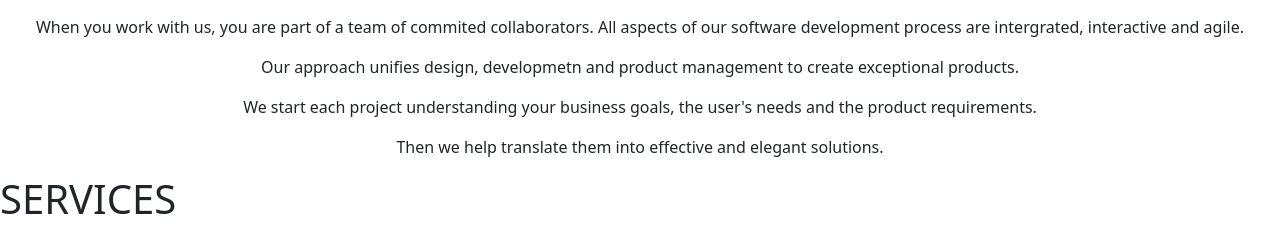
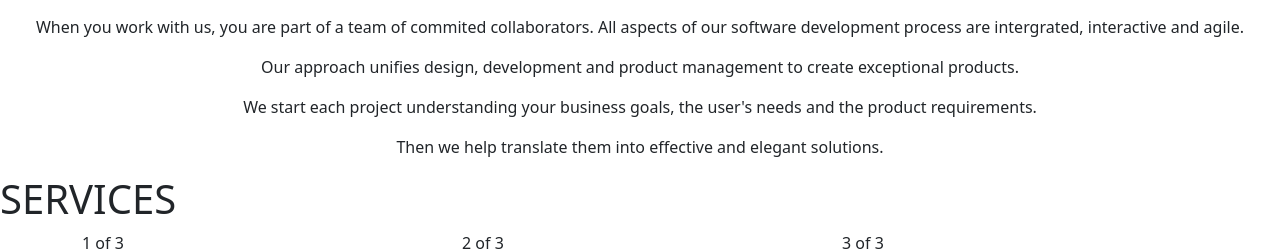
Before and after one commit to RoySamson-stack/delani-studio, a plain HTML site: page index.html in a window 1280 px wide. Shown: the part 873-1125 px from the top of the page. Before the commit the page ends 1104 px from the top, so only its background shows below. Drawn offline with nearby package versions, Linux system fonts and the light colour scheme.

Commit message:
adding the grid system using bootstrap

```diff
--- a/index.html
+++ b/index.html
@@ -22,13 +22,28 @@
     <p>When you work with us, you are part of a team of commited collaborators. All aspects of our
       software development process are intergrated, interactive and agile.
     </p>
-    <p>Our approach unifies design, developmetn and product management to create exceptional products.</p>
+    <p>Our approach unifies design, development and product management to create exceptional products.</p>
      <p> We start each project understanding your business goals, the user's needs and the product requirements.</p>
     <p>Then we help translate them into effective and elegant solutions.
     </p>
   </div>
   <div class="services_section">
     <h1>SERVICES</h1>
+    <div class="container">
+      <div class="row">
+      </div>
+      <div class="row">
+        <div class="col">
+          1 of 3
+        </div>
+        <div class="col">
+          2 of 3
+        </div>
+        <div class="col">
+          3 of 3
+        </div>
+      </div>
+    </div>
   </div>
   <script src="https://ajax.googleapis.com/ajax/libs/jquery/3.2.1/jquery.min.js"></script>
   <script src="index.js"></script>
```
